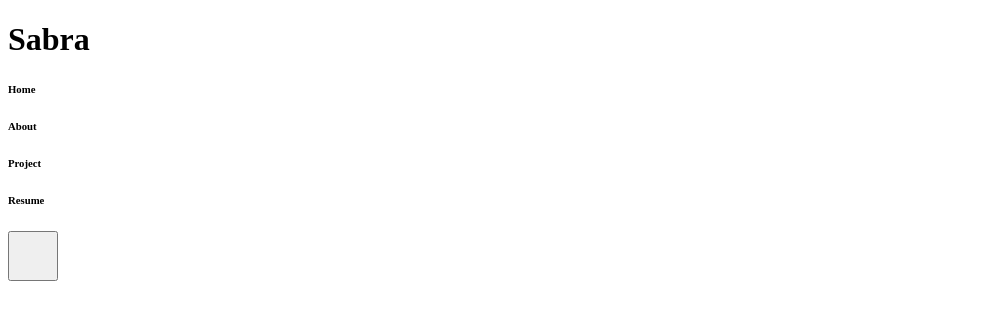
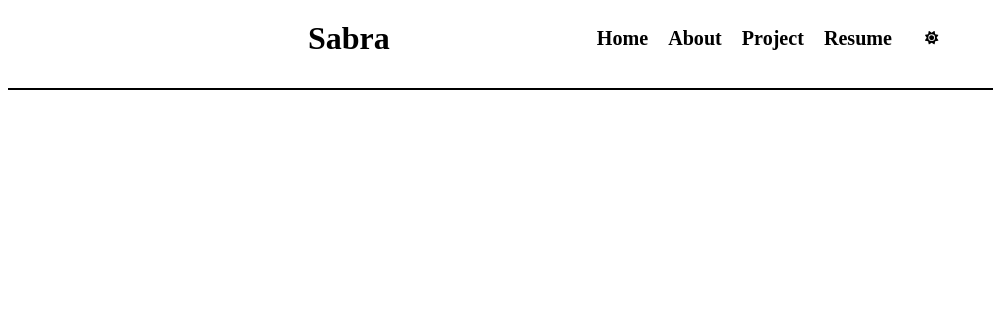
Before and after one commit to Sabraaa/myportfilio, a React (Create React App) app: page / in a window 1280 px wide. Shown: the top 320 px of the page, without its empty margins (0-993 px from the left). Built offline with nearby package versions, Linux system fonts and the light colour scheme.

Commit message:
secondtoday

```diff
--- a/src/components/Header/Header.js
+++ b/src/components/Header/Header.js
@@ -1,31 +1,32 @@
 import React from "react";
-import "./Header.scss"
+import "./Header.scss";
 // import { FontAwesomeIcon } from '@fortawesome/react-fontawesome'
 // import { faSolid} from '@fortawesome/fontawesome-svg-core/import.macro'
+import { FontAwesomeIcon } from "@fortawesome/react-fontawesome";
+import { faSun } from "@fortawesome/free-solid-svg-icons";
 
 function Header() {
   return (
     <div>
-      <div className="container">
+      <div className="main-container">
+    <div className="container">
+
         <h1> Sabra</h1>
-        <div className="right-side">
-
-          <div className="titles">
+        <div className="container-right">
+          <div className="container-right-title">
             <h6> Home </h6>
             <h6> About </h6>
             <h6> Project </h6>
             <h6> Resume </h6>
           </div>
           <button className="btn">
-            <i className="fa-solid fa-sun-bright"></i>
+            <FontAwesomeIcon icon={faSun} />
+            {/* <i className="fa-solid fa-sun-bright"></i> */}
             {/* <FontAwesomeIcon icon={solid('sun-bright')} /> */}
           </button>
         </div>
-
+    </div>
       </div>
-
-
-
     </div>
   );
 }
--- a/src/components/Header/Header.scss
+++ b/src/components/Header/Header.scss
@@ -1,4 +1,35 @@
-.btn {
-width: 50px;
-height: 50px;
+.main-container {
+  border-bottom: 2px solid black;
+  height: 80px;
+  .container {
+    display: flex;
+    justify-content: space-between;
+    align-items: center;
+    padding: 0 200px;
+    margin: 0 100px;
+    min-height: 0px;
+    max-height: 60px;
+  }
+
+  .container-right {
+    display: flex;
+    flex-direction: row;
+    align-items: center;
+    justify-content: space-between;
+  }
+
+  .container-right-title {
+    font-size: 30px;
+    display: flex;
+    flex-direction: row;
+    align-items: flex-end;
+    justify-content: space-between;
+    gap: 20px;
+  }
+
+  .btn {
+    border: none;
+    background-color: #fff;
+    width: 80px;
+  }
 }
```
